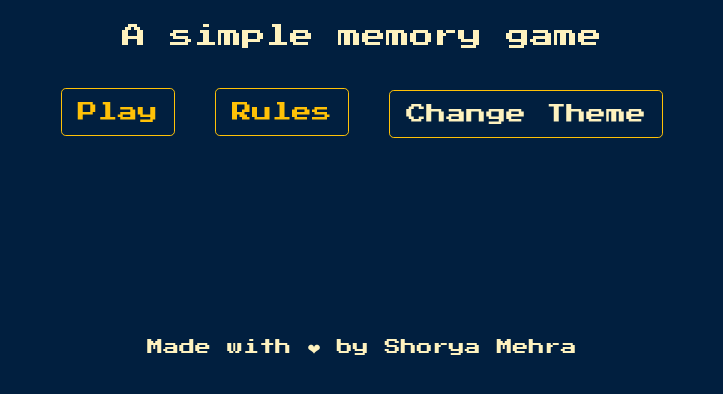
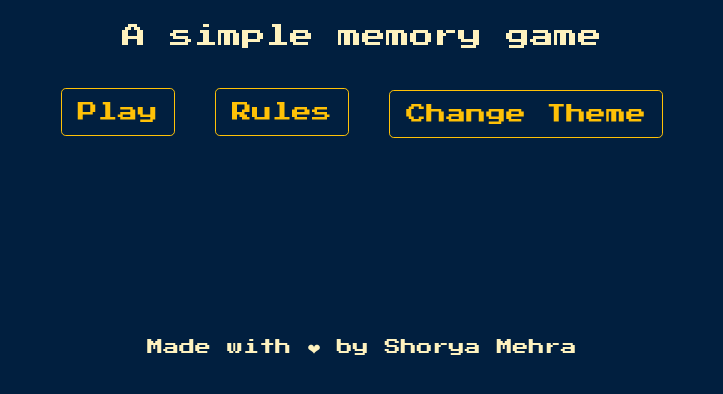
Before and after one commit to shoryamehra24/simon-game, a plain HTML site: page index.html in a window 1280 px wide. Shown: the part 266-660 px from the top of the page, without its empty margins (278-1001 px from the left). Drawn offline with nearby package versions, Linux system fonts and the light colour scheme.

Commit message:
Removed extra colour for theme button

```diff
--- a/primary.css
+++ b/primary.css
@@ -37,11 +37,6 @@ footer{
     color: #FEF2BF;
 }
 
-.dark{
-    color:  #FEF2BF;
-}
-
-
 
 
 /* Dark mode theme */
```
